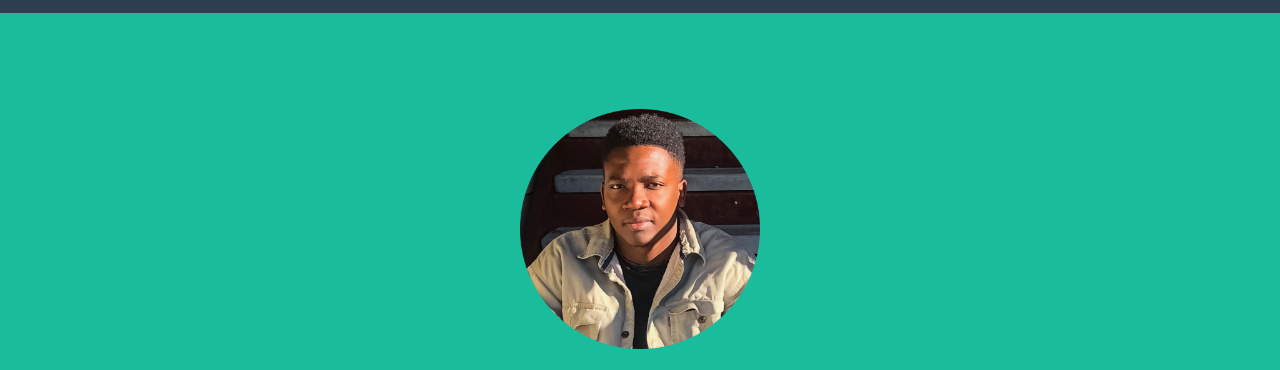
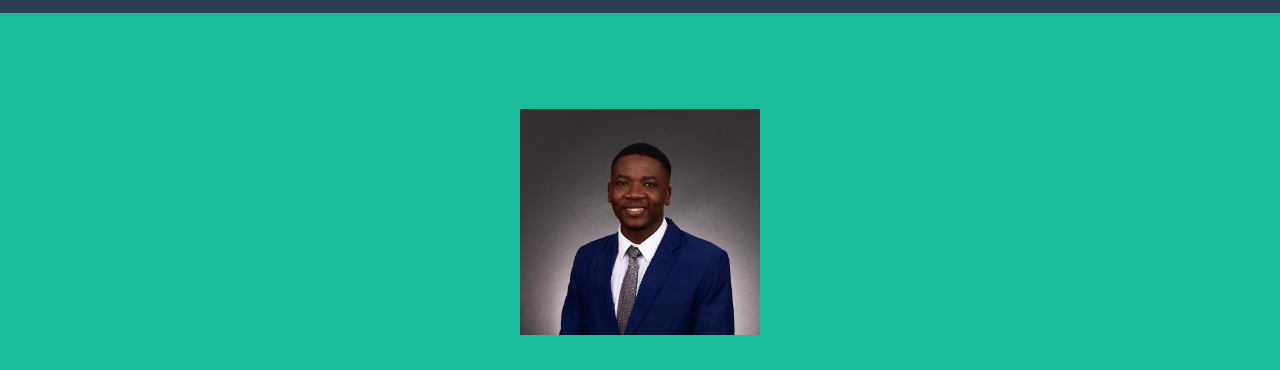
Before and after one commit to Lugofr01/portfolio, a plain HTML site: page index.html in a window 1280 px wide. Shown: the part 91-461 px from the top of the page. Drawn offline with nearby package versions, Linux system fonts and the light colour scheme.

Commit message:
good stuff

```diff
--- a/index.html
+++ b/index.html
@@ -108,7 +108,7 @@
                 <!-- Masthead Avatar Image-->
                 <img
                     class="masthead-avatar mb-5"
-                    src="Frank-modified.png"
+                    src="lugofr01.jpg"
                     alt="..."
                 />
                 <!-- Masthead Heading-->
```
Also changed, not shown: lugofr01.jpg (added).
